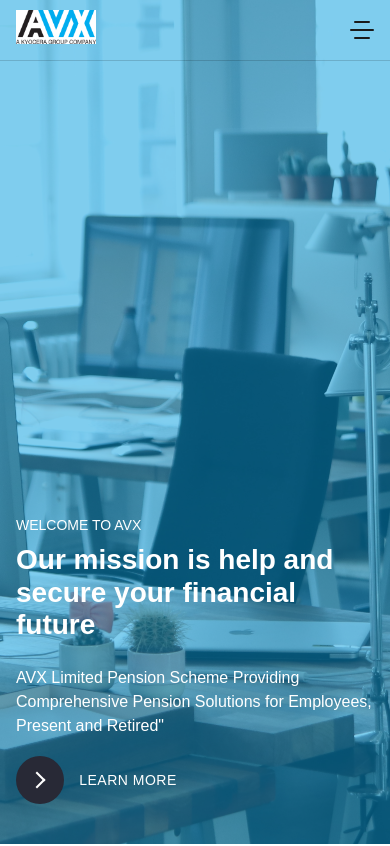
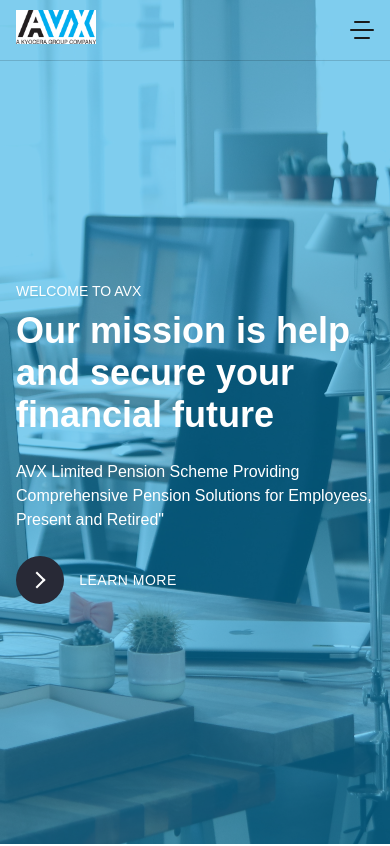
Before and after one commit to m5u/Mercer_AVX, a React (Create React App) app: page / in a window 390 px wide. Shown: the top 846 px of the page. Built offline with nearby package versions, Linux system fonts and the light colour scheme.

Commit message:
hero responsive - justifycontent center

```diff
--- a/src/css/main.css
+++ b/src/css/main.css
@@ -1035,6 +1035,7 @@
   }
   .hero-left-content {
     width: 100%;
+    justify-content: center;
   }
 }
 @media only screen and (max-width: 899.98px) {
@@ -1189,7 +1190,7 @@
     font-size: 14px !important;
   }
   .hero-left-content h1 {
-    font-size: 30px !important;
+    font-size: 36px !important;
   }
   .section-accordion .heading {
     width: 100%;
@@ -1275,16 +1276,6 @@
   body {
     font-size: 14px;
   }
-  .hero-left-content {
-    padding-bottom: 40px;
-  }
-  .hero-left-content h1 {
-    font-size: 28px !important;
-    margin: 8px 0 24px;
-  }
-  .hero-left-content .summary {
-    margin-bottom: 18px;
-  }
 }
 @media (max-width: 767px) and (orientation: landscape) {
   .hero-left-content {
--- a/src/scss/main.scss
+++ b/src/scss/main.scss
@@ -1183,6 +1183,7 @@
     }
     .hero-left-content{
         width: 100%;
+        justify-content: center;
     }
 
 
@@ -1366,7 +1367,7 @@
             font-size: 14px !important;
         }
         h1{
-            font-size: 30px !important;
+            font-size: 36px !important;
         }
     }
     .section-accordion {
@@ -1466,15 +1467,15 @@
         font-size: 14px;
     }
     .hero-left-content {
-        padding-bottom: 40px;
-        h1{
-            font-size: 28px !important;
-            margin: 8px 0 24px;
-        }
-        .summary{
-            margin-bottom: 18px;
-            //font-size: 14px;
-        }
+        // padding-bottom: 40px;
+        // h1{
+        //     font-size: 28px !important;
+        //     margin: 8px 0 24px;
+        // }
+        // .summary{
+        //     margin-bottom: 18px;
+        //     //font-size: 14px;
+        // }
     }
 
 }
```
